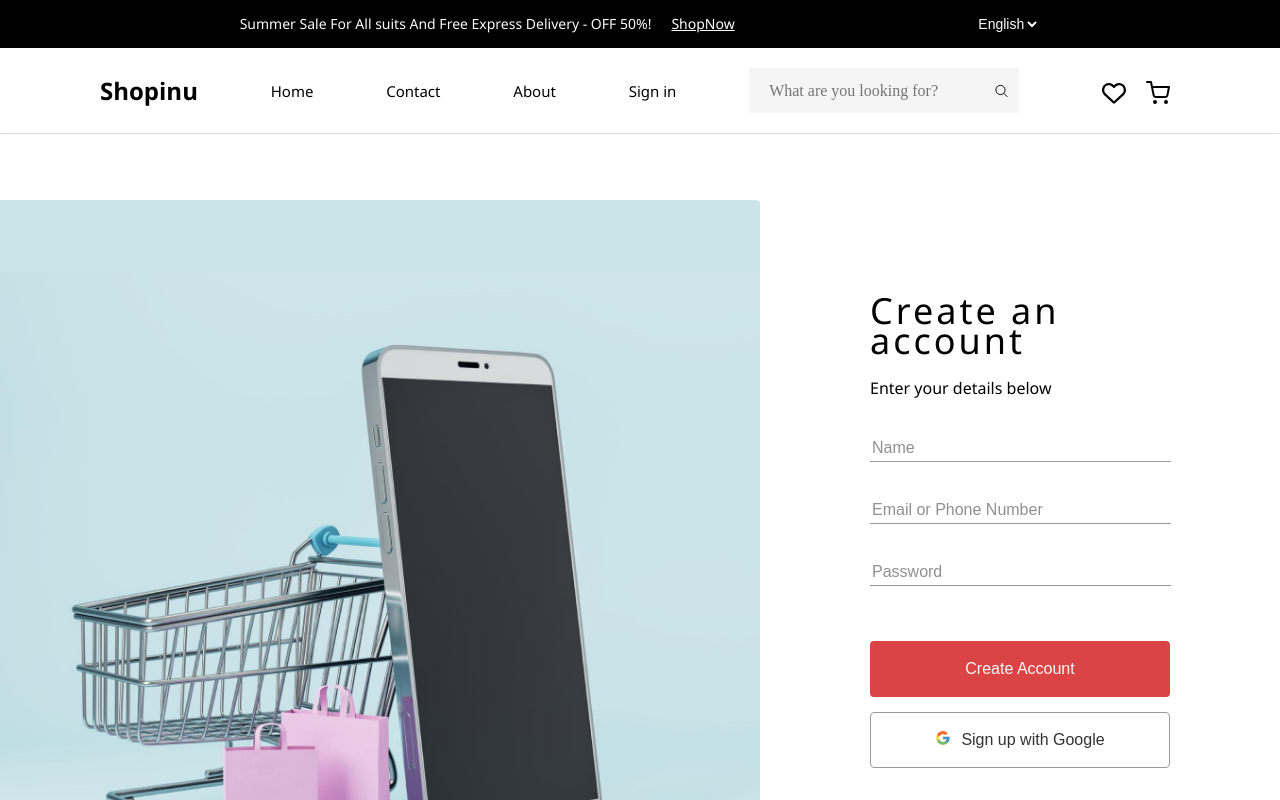
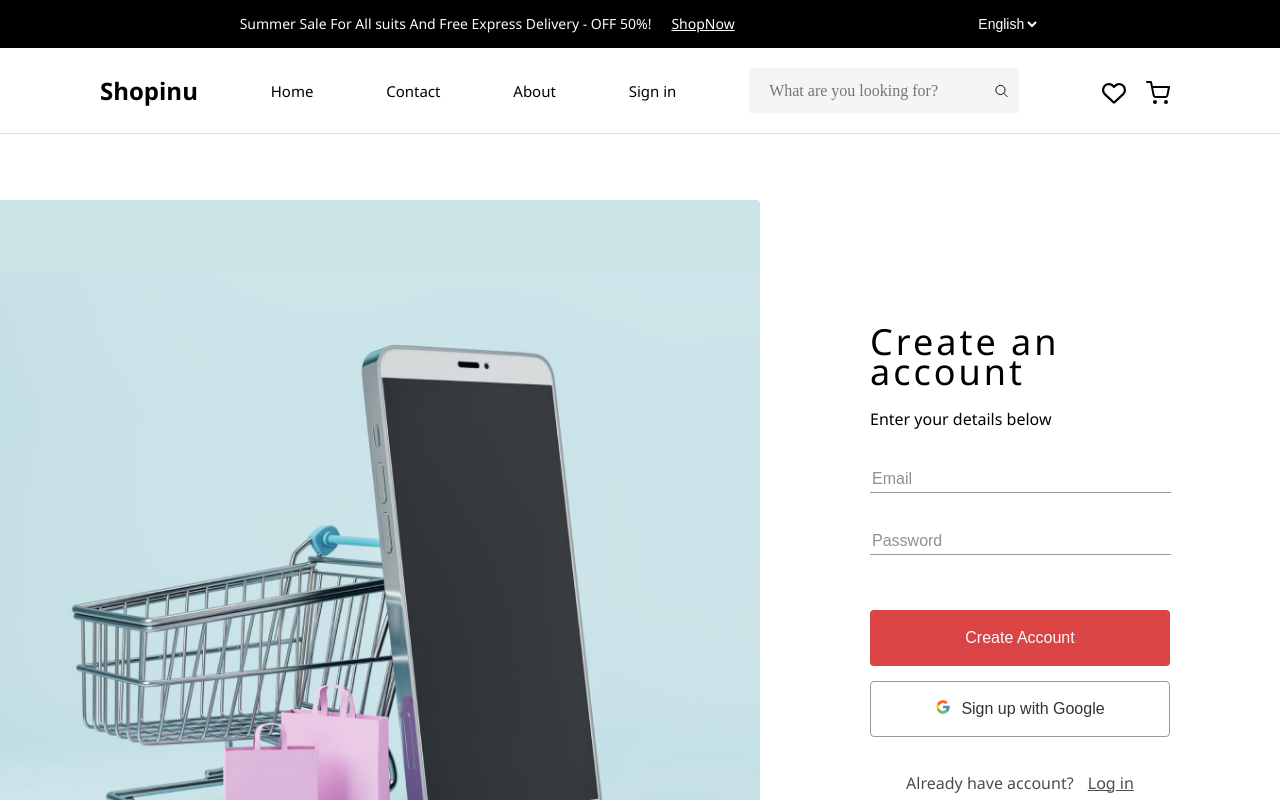
Before and after one commit to Coolbreeze-22/e-commerce, a React (Vite) app: page /register in a window 1280 px wide. Shown: the top 800 px of the page. Built offline with nearby package versions, Linux system fonts and the light colour scheme; no server answers; the database is empty.

Commit message:
final-auth

```diff
--- a/src/components/Authentication/Login/Login.tsx
+++ b/src/components/Authentication/Login/Login.tsx
@@ -11,13 +11,11 @@ import Navbar from "../../Navbar/Navbar";
 const Login = () => {
   interface formType {
     email: string;
-    phoneNumber: string;
     password: string;
   }
 
   const initialState: formType = {
     email: "",
-    phoneNumber: "",
     password: "",
   };
 
@@ -57,7 +55,7 @@ const Login = () => {
               <CustomInput
                 type="email"
                 name="email"
-                placeholder="Email or Phone Number"
+                placeholder="Email"
                 className="login-input"
                 value={formData.email}
                 onChange={handleChange}
--- a/src/components/Authentication/Register/Register.tsx
+++ b/src/components/Authentication/Register/Register.tsx
@@ -11,16 +11,12 @@ import { useDispatch } from "react-redux";
 
 const Register = () => {
   interface formType {
-    name: string;
     email: string;
-    phoneNumber: string;
     password: string;
   }
 
   const initialState: formType = {
-    name: "",
     email: "",
-    phoneNumber: "",
     password: "",
   };
 
@@ -66,20 +62,9 @@ const Register = () => {
 
             <div>
               <CustomInput
-                type="text"
-                name="name"
-                placeholder="Name"
-                className="register-input"
-                value={formData.name}
-                onChange={handleChange}
-              />
-            </div>
-
-            <div>
-              <CustomInput
                 type="email"
                 name="email"
-                placeholder="Email or Phone Number"
+                placeholder="Email"
                 className="register-input"
                 value={formData.email}
                 onChange={handleChange}
```
